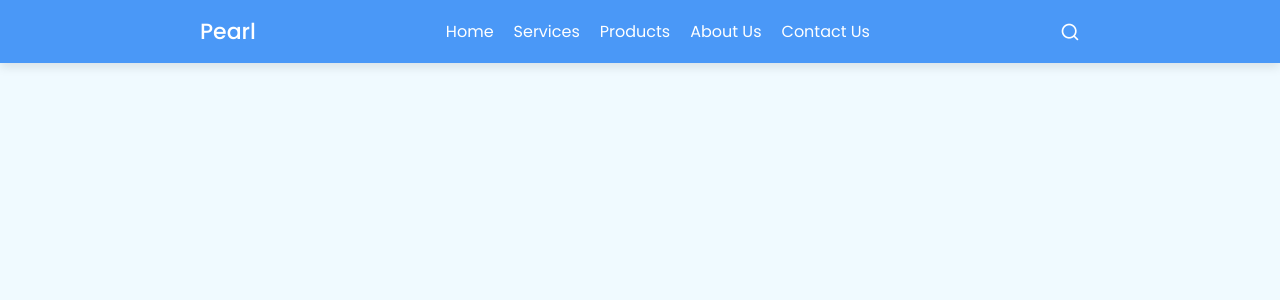
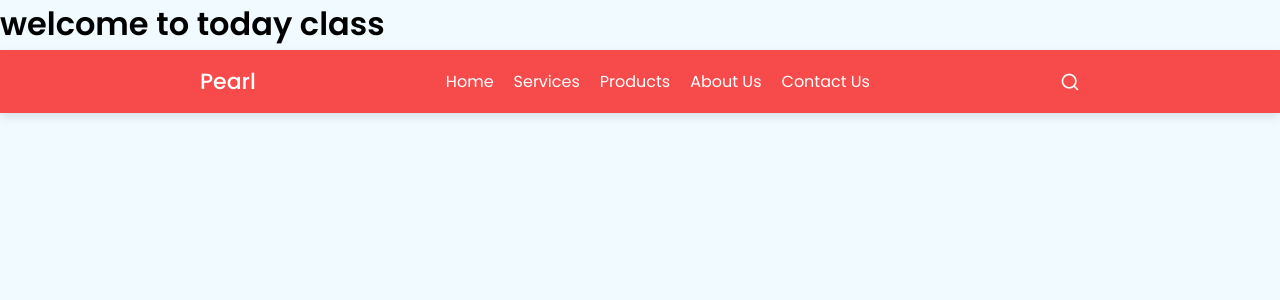
Before and after one commit to Harishkp77/React_Project, a React (Create React App) app: page / in a window 1280 px wide. Shown: the top 300 px of the page. Built offline with nearby package versions, Linux system fonts and the light colour scheme.

Commit message:
add new component

```diff
--- a/src/App.js
+++ b/src/App.js
@@ -1,11 +1,19 @@
 import React from 'react';
 import './head.css';
-import Head from './Head';
+import Head from './hi/Head';
+
+import My from './hi/My';
 
 function App() {
   return (
-    <div>
+    <div className="container">
+
+
+      <My/>
+
       <Head/>
+
+
     </div>
   );
 }
--- a/src/head.css
+++ b/src/head.css
@@ -12,11 +12,11 @@ body {
 }
 .nav {
   position: fixed;
-  top: 0;
+  top: 50px;
   left: 0;
   width: 100%;
   padding: 15px 200px;
-  background: #4a98f7;
+  background: #f74a4a;
   box-shadow: 0 4px 10px rgba(0, 0, 0, 0.1);
 }
 .nav,
--- /dev/null
+++ b/src/hi/My.js
@@ -0,0 +1,11 @@
+function My(){
+    return(
+
+
+            <>
+            <h1>welcome to today class</h1>
+            </>
+
+    )
+}
+export default My;
```
Also changed, not shown: src/hi/Head.js (renamed from src/Head.js).
